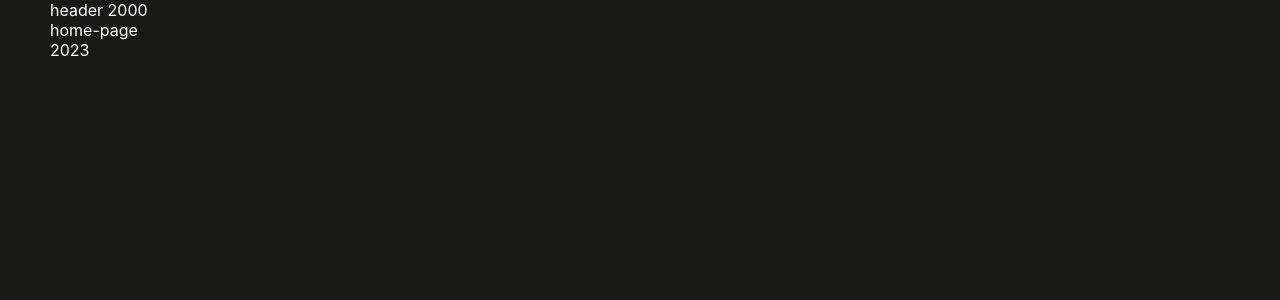
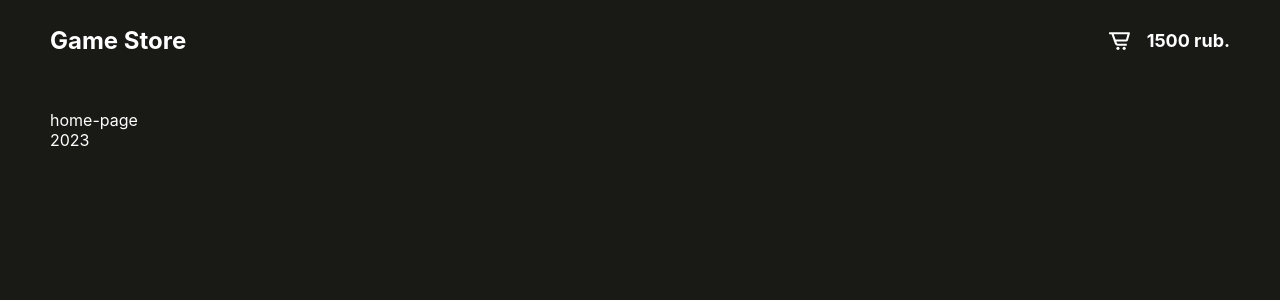
Before and after one commit to igor-sergeevich-po/game-store, a React (Create React App) app: page / in a window 1280 px wide. Shown: the top 300 px of the page. Built offline with nearby package versions, Linux system fonts and the light colour scheme.

Commit message:
layout: add cart-icon & style

```diff
--- a/package.json
+++ b/package.json
@@ -8,6 +8,7 @@
     "@testing-library/user-event": "^13.5.0",
     "react": "^18.2.0",
     "react-dom": "^18.2.0",
+    "react-icons": "^4.7.1",
     "react-router-dom": "^6.8.1",
     "react-scripts": "5.0.1",
     "sass": "^1.58.0",
--- /dev/null
+++ b/src/components/cart-block/cart-block.css
@@ -0,0 +1,16 @@
+.cart-block {
+  display: flex;
+  align-items: center;
+  position: relative;
+}
+
+.cart-block__total-price {
+  margin-left: 15px;
+  font-size: 18px;
+  font-weight: bold;
+}
+
+.cart-block__icon {
+  cursor: pointer;
+  position: relative;
+}
--- /dev/null
+++ b/src/components/cart-block/cart-block.js
@@ -0,0 +1,12 @@
+import React from "react";
+import { BiCartAlt } from "react-icons/bi";
+import "./cart-block.css";
+
+export const CartBlock = () => {
+  return (
+    <div className="cart-block">
+      <BiCartAlt size={25} className="cart-block__icon" />
+      <span className="cart-block__total-price">1500 rub.</span>
+    </div>
+  );
+};
--- /dev/null
+++ b/src/components/cart-block/index.js
@@ -0,0 +1 @@
+export * from "./cart-block";
--- a/src/components/header/header.css
+++ b/src/components/header/header.css
@@ -0,0 +1,23 @@
+.header {
+  height: 80px;
+  display: flex;
+  align-items: center;
+  justify-content: space-between;
+  margin-bottom: 30px;
+}
+
+.wrapper {
+  display: flex;
+  flex-grow: 1;
+}
+
+.header__store-title {
+  color: white;
+  text-decoration: none;
+  font-size: 24px;
+  font-weight: bold;
+}
+
+.header__cart-btn-wrapper {
+  justify-content: flex-end;
+}
--- a/src/components/header/header.js
+++ b/src/components/header/header.js
@@ -1,11 +1,21 @@
 import React from "react";
 import { Outlet, NavLink } from "react-router-dom";
+import { CartBlock } from "../cart-block";
 import "./header.css";
 
 export const Header = () => {
   return (
     <>
-      <header className="header">header 2000</header>
+      <header className="header">
+        <div className="wrapper">
+          <NavLink to="/" className="header__store-title">
+            Game Store
+          </NavLink>
+        </div>
+        <div className="wrapper header__cart-btn-wrapper">
+          <CartBlock />
+        </div>
+      </header>
       <Outlet />
       <footer>2023</footer>
     </>
```
Also changed, not shown: src/index.scss (deleted), 1 other file (tests, documents, lock files or other folders).
